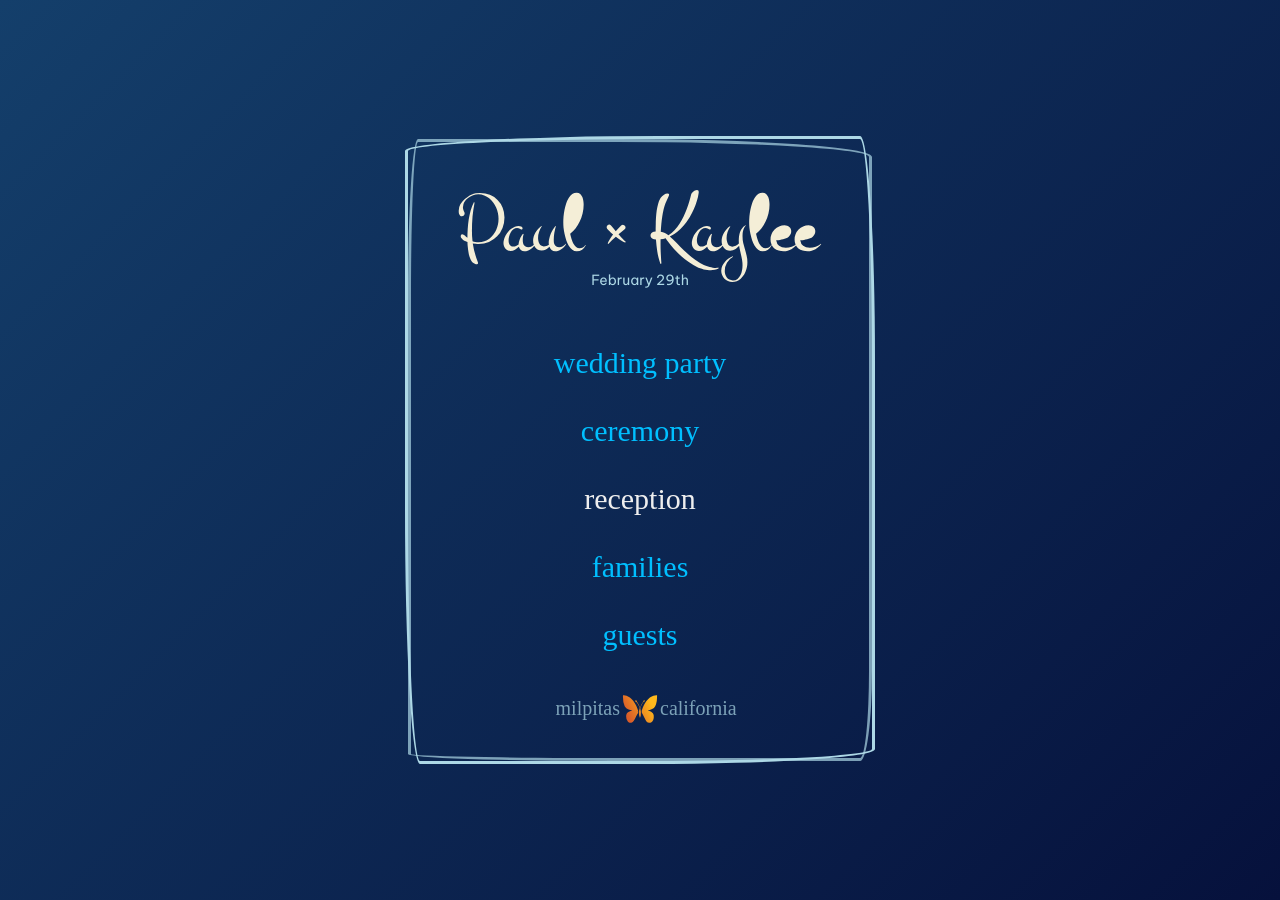
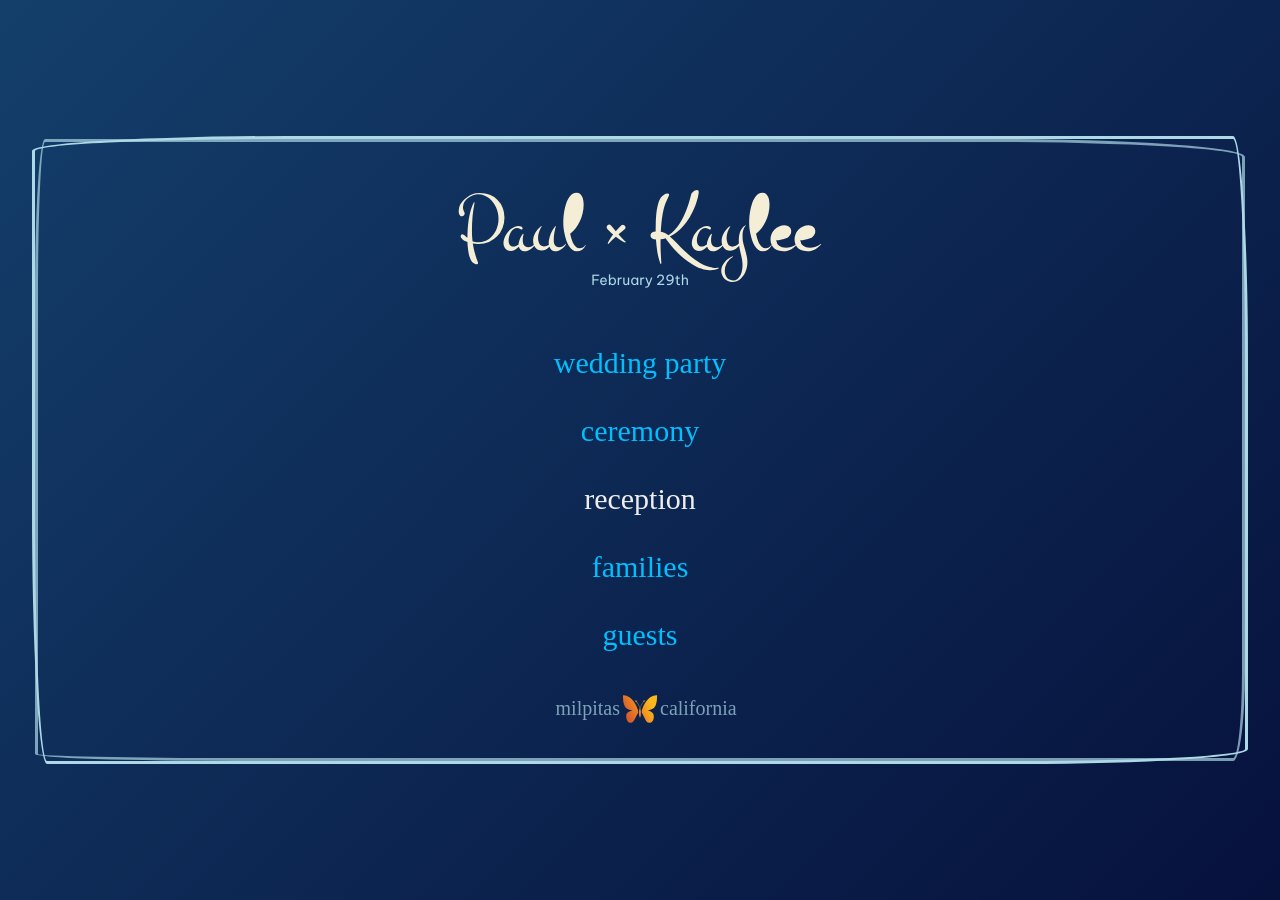
Before and after one commit to pham/kaylee-paul, a Jekyll site: the page built from index.html, in a window 1280 px wide. Built offline with Jekyll 4.4.1, drawn with Linux system fonts in a browser that asks for light colours; some web fonts are replaced.

Commit message:
style: Fix border height

```diff
--- a/assets/css/default.css
+++ b/assets/css/default.css
@@ -404,6 +404,8 @@
 
 .border {
   background:transparent;
+  width: 95%;
+  height: 95%;
   max-height: 95svh;
   max-width: 95svw;
   padding: 2rem;
```
